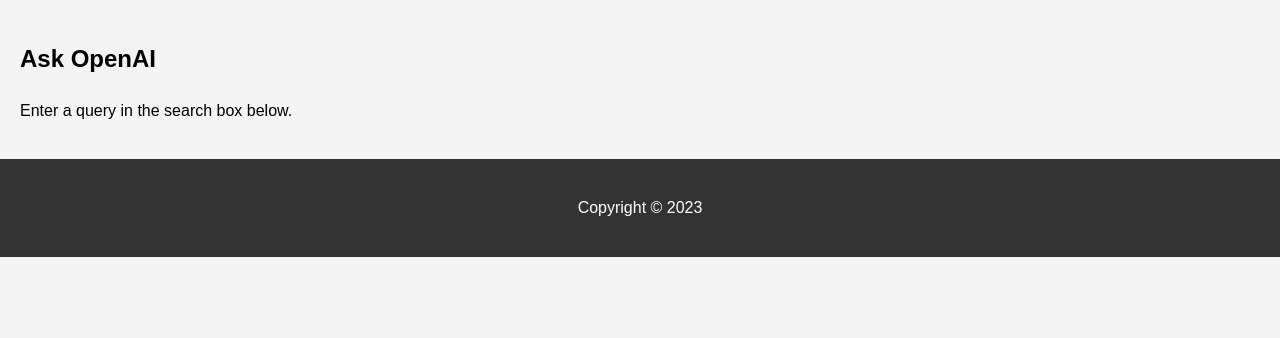
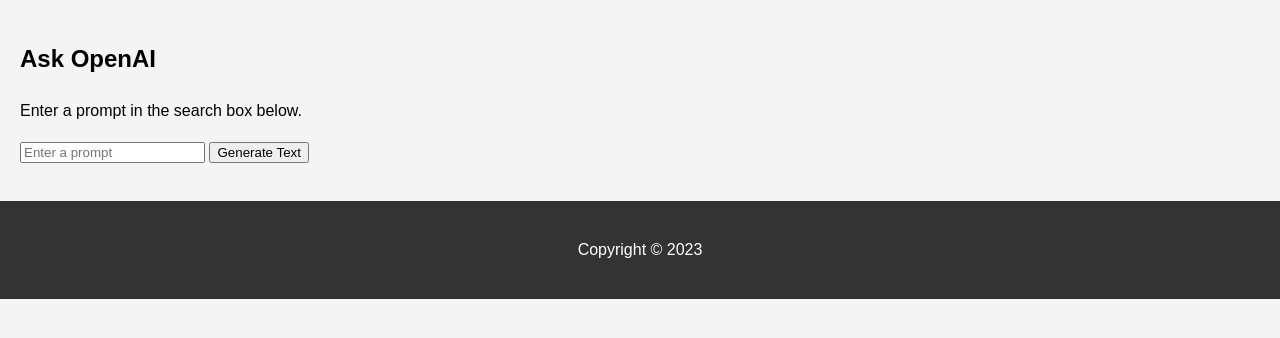
Before and after one commit to nogibjj/drktao-indproj4, a Flask app: page /api/openai in a window 1280 px wide. Shown: the part 152-490 px from the top of the page. Run offline with Flask 3, Linux system fonts and the light colour scheme.

Commit message:
fix use.html

```diff
--- a/templates/use.html
+++ b/templates/use.html
@@ -38,7 +38,10 @@
     </header>
     <main>
         <h2>Ask OpenAI</h2>
-        <p>Enter a query in the search box below.</p>
+        <p>Enter a prompt in the search box below.</p>
+        <input type="text" id="prompt" placeholder="Enter a prompt">
+        <button onclick="generateText()">Generate Text</button>
+        <p id="result"></p>
     </main>
     <footer>
         <p>Copyright &copy; 2023</p>
```
